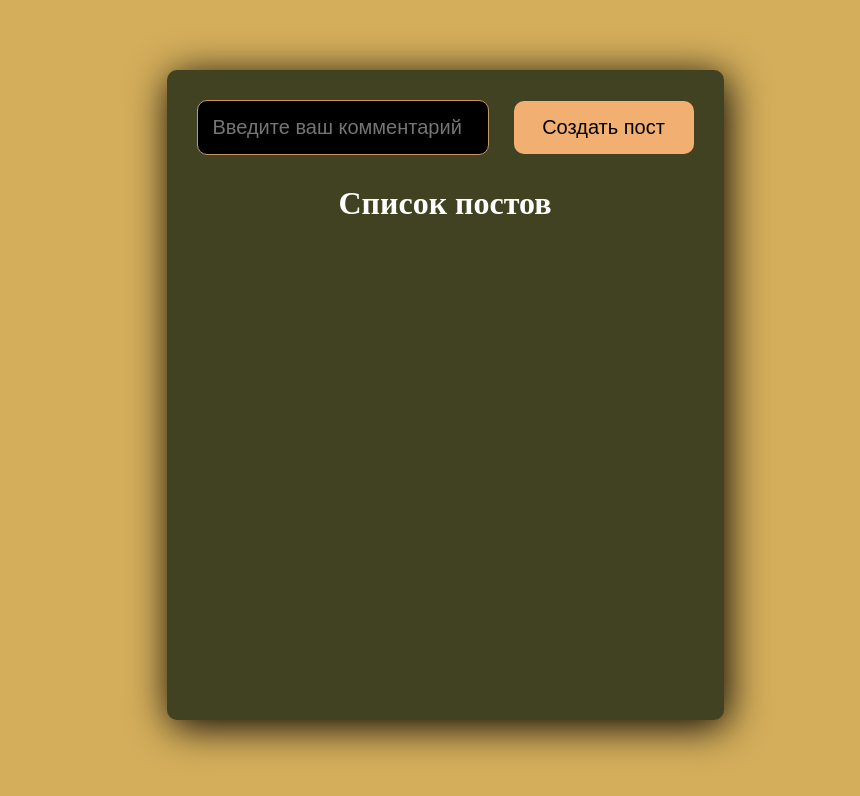
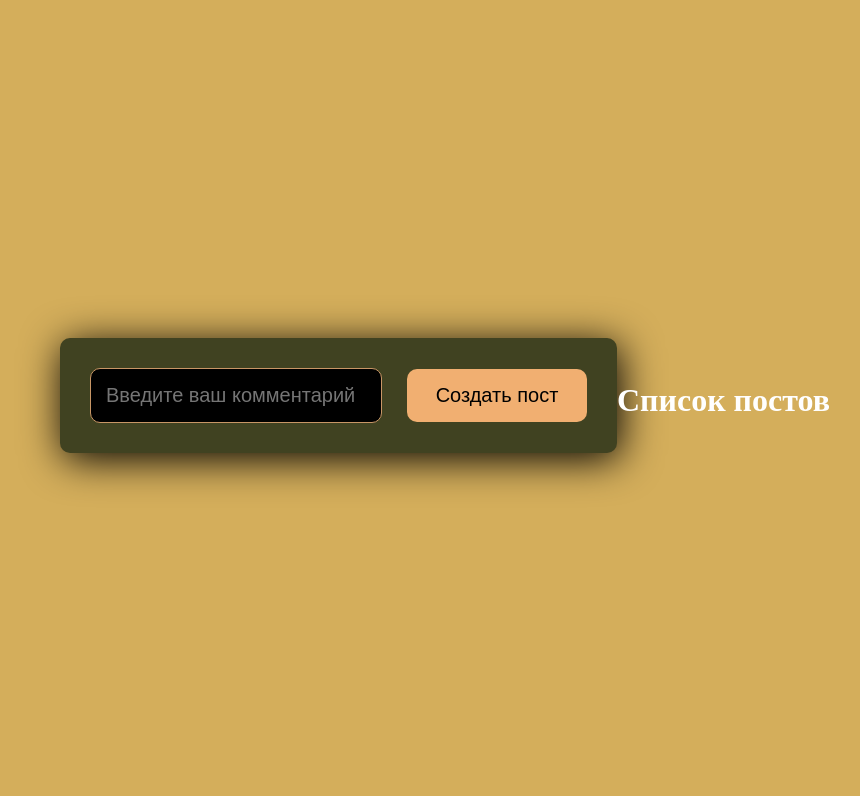
Before and after one commit to 8807010/My-Todo-List-on-React, a React app: page / in a window 1280 px wide. Shown: the top 796 px of the page, without its empty margins (195-1055 px from the left). Built offline with nearby package versions, Linux system fonts and the light colour scheme.

Commit message:
list out the form

```diff
--- a/src/App.js
+++ b/src/App.js
@@ -38,9 +38,9 @@ export function App() {
                 />
 
                 <MyButton onClick={AddNewPost}>Создать пост</MyButton>
+            </form>
 
-                <PostList posts={posts} title="Список постов"/>
-            </form>
+            <PostList posts={posts} title="Список постов"/>
 
         </div>
     );
--- a/src/App.scss
+++ b/src/App.scss
@@ -16,7 +16,6 @@
 .app-wrapper {
   background-color: #404221;
   min-width: 450px;
-  min-height: 650px;
   padding: 30px;
   box-sizing: border-box;
   border-radius: 10px;
--- a/src/PostList.js
+++ b/src/PostList.js
@@ -5,9 +5,7 @@ import "./App.scss";
 const PostList = ({posts, title}) => {
     return (
         <div>
-            <h1 className="header-title" style={{textAlign: "center"}}>
-                {title}
-            </h1>
+            <h1 className="header-title" style={{textAlign: "center"}}>{title}</h1>
 
             {posts.map((post, index) =>
                 <PostItem number={index + 1} post={post} key={post.id}/>
```
